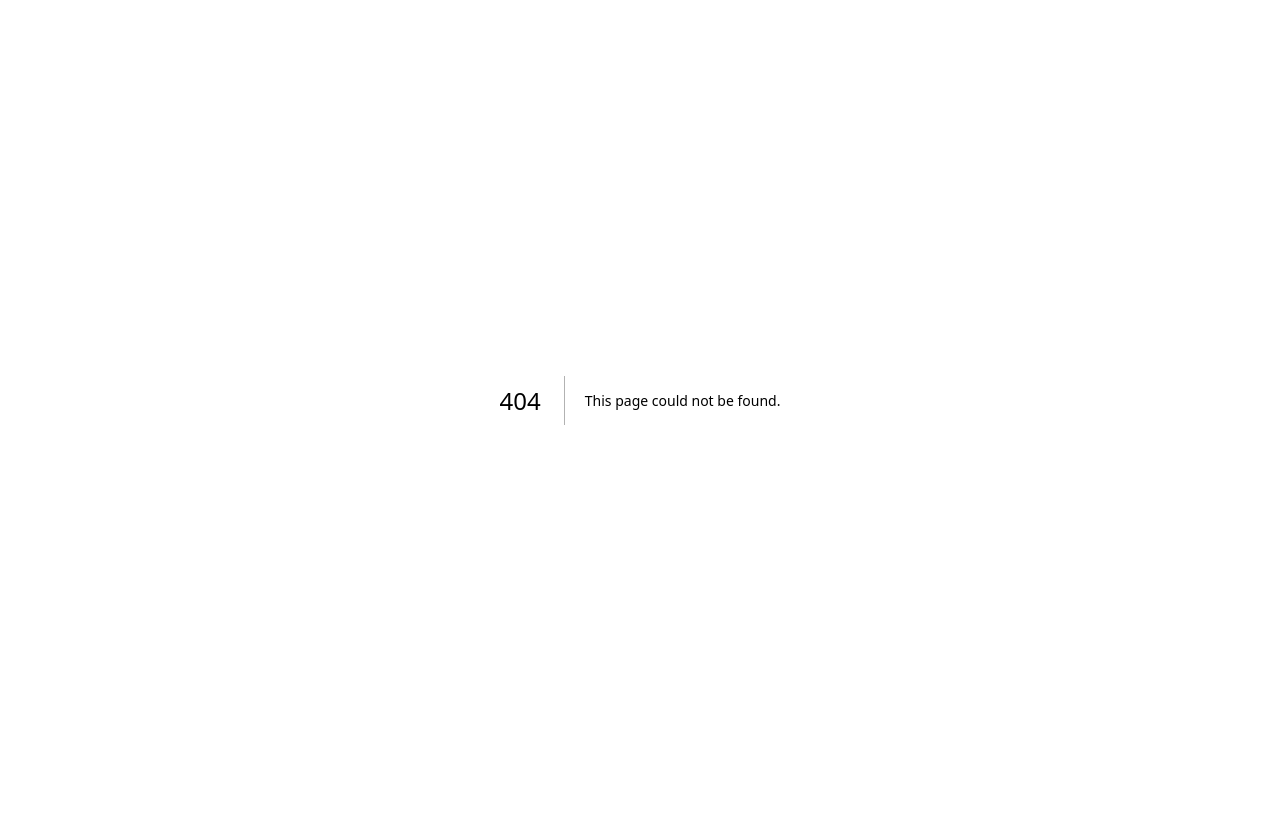
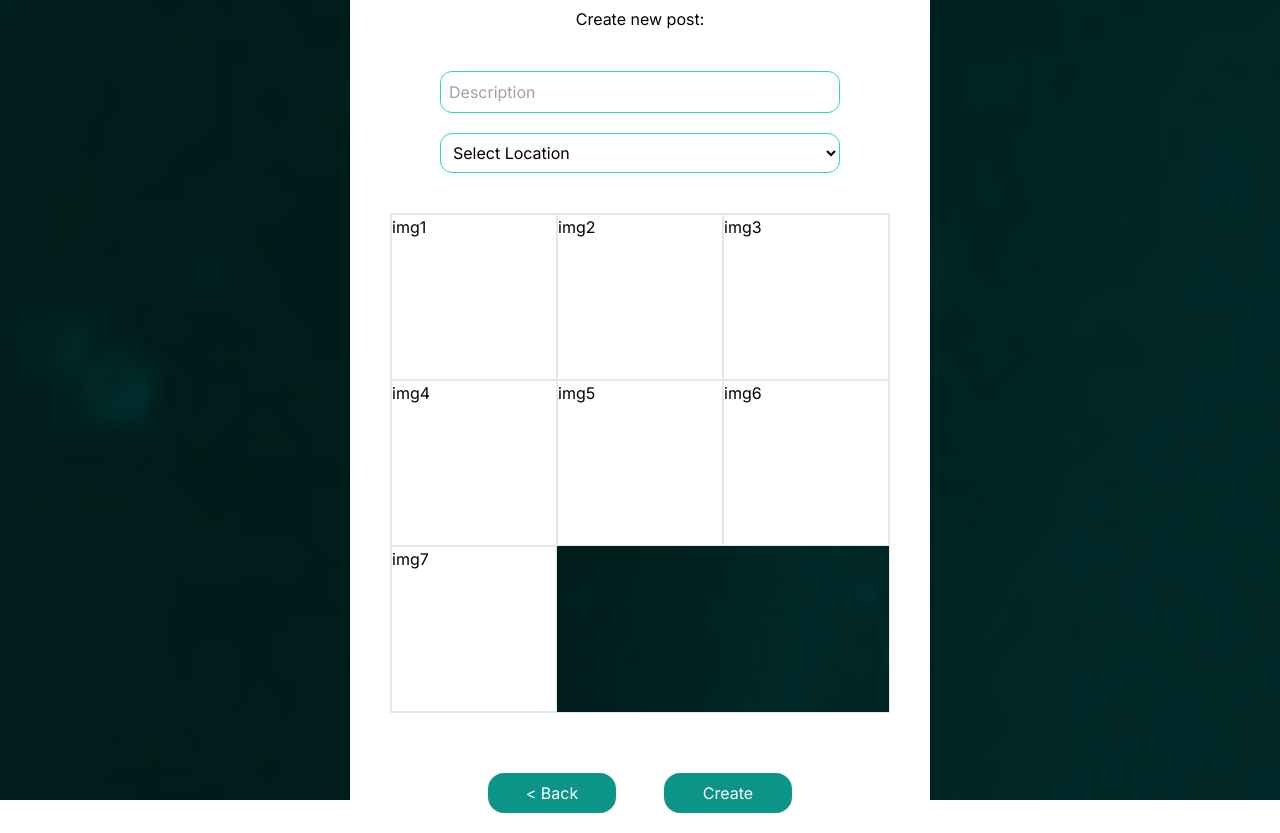
Before and after one commit to AnitaGulacsi/SnapSteam, a Next.js app: page /new-post in a window 1280 px wide. Before the commit this address had no page. Before the commit the page ends 800 px from the top, so only its background shows below. Built offline with nearby package versions, Linux system fonts and the light colour scheme.

Commit message:
Design a new page layout for creating posts

```diff
--- /dev/null
+++ b/app/new-post/page.tsx
@@ -0,0 +1,57 @@
+"use client";
+import Link from "next/link";
+import { Button } from "../ui/components/buttons/button";
+import { TestImage } from "@/app/test/dataimg";
+import { PhotoWidgets } from "../ui/widgets/photo";
+import { SetStateAction, useState } from "react";
+import { Country } from "@/app/test/dataimg";
+
+export default function Page() {
+  const [selectedOption, setSelectedOption] = useState("");
+
+  const handleOptionChange = (event: {
+    target: { value: SetStateAction<string> };
+  }) => {
+    setSelectedOption(event.target.value);
+  };
+  return (
+    <main className="bg-green flex items-center justify-center h-screen">
+      <div className="bg-white flex flex-col items-center">
+        <p className="my-10">Create new post:</p>
+        <input
+          className={`p-2 w-[400px] rounded-xl border border-teal-400 bg-transparent outline-none focus:outline-none`}
+          type="text"
+          placeholder="Description"
+        />
+
+        <select
+          className={`p-2 mt-5 w-[400px] rounded-xl border border-teal-400 bg-transparent outline-none focus:outline-none`}
+          id="options"
+          onChange={handleOptionChange}
+          value={selectedOption}
+        >
+          <option value="" disabled>
+            Select Location
+          </option>
+          {Country.map((option) => (
+            <option key={option.id} value={option.name}>
+              {option.name}
+            </option>
+          ))}
+        </select>
+
+        <div className="w-[500px] border m-10 flex flex-wrap bg-green">
+          {TestImage.map((test) => (
+            <PhotoWidgets test={test.id} image={test.url} />
+          ))}
+        </div>
+        <div className="flex flex-row gap-12 m-5">
+          <Link href="/social-feed">
+            <Button type="form">&lt; Back </Button>
+          </Link>
+          <Button type="form">Create</Button>
+        </div>
+      </div>
+    </main>
+  );
+}
--- /dev/null
+++ b/app/test/dataimg.js
@@ -0,0 +1,49 @@
+export const TestImage = [
+  {
+    id: 1,
+    url: "img1",
+  },
+  {
+    id: 2,
+    url: "img2",
+  },
+  {
+    id: 3,
+    url: "img3",
+  },
+  {
+    id: 4,
+    url: "img4",
+  },
+  {
+    id: 5,
+    url: "img5",
+  },
+  {
+    id: 6,
+    url: "img6",
+  },
+  {
+    id: 7,
+    url: "img7",
+  },
+];
+
+export const Country = [
+  {
+    id: 1,
+    name: "Targu-Mures",
+  },
+  {
+    id: 2,
+    name: "Bucuresti",
+  },
+  {
+    id: 3,
+    name: "Cluj-Napoca",
+  },
+  {
+    id: 4,
+    name: "Sovata",
+  },
+];
--- a/app/ui/components/actions-menu/ActionsMenu.tsx
+++ b/app/ui/components/actions-menu/ActionsMenu.tsx
@@ -1,3 +1,4 @@
+import Link from "next/link";
 import { ActionItem } from "../../atom/ActionItem";
 
 export const ActionsMenu = () => {
@@ -6,7 +7,9 @@ export const ActionsMenu = () => {
       <div className="flex flex-col gap-3">
         <ActionItem>Profile Page</ActionItem>
         <ActionItem>Take a look</ActionItem>
-        <ActionItem> Add new post</ActionItem>
+        <Link href="/new-post">
+          <ActionItem>Add new post</ActionItem>
+        </Link>
         <ActionItem>Play Games</ActionItem>
         <ActionItem>Saved</ActionItem>
         <ActionItem>Add new user</ActionItem>
--- /dev/null
+++ b/app/ui/widgets/photo.tsx
@@ -0,0 +1,9 @@
+import React, { FC } from "react";
+
+interface PhotoWidgetsProps {
+  image: string;
+}
+
+export const PhotoWidgets: FC<PhotoWidgetsProps> = ({ image }) => {
+  return <div className="w-[166px] h-[166px] border bg-white">{image}</div>;
+};
```
